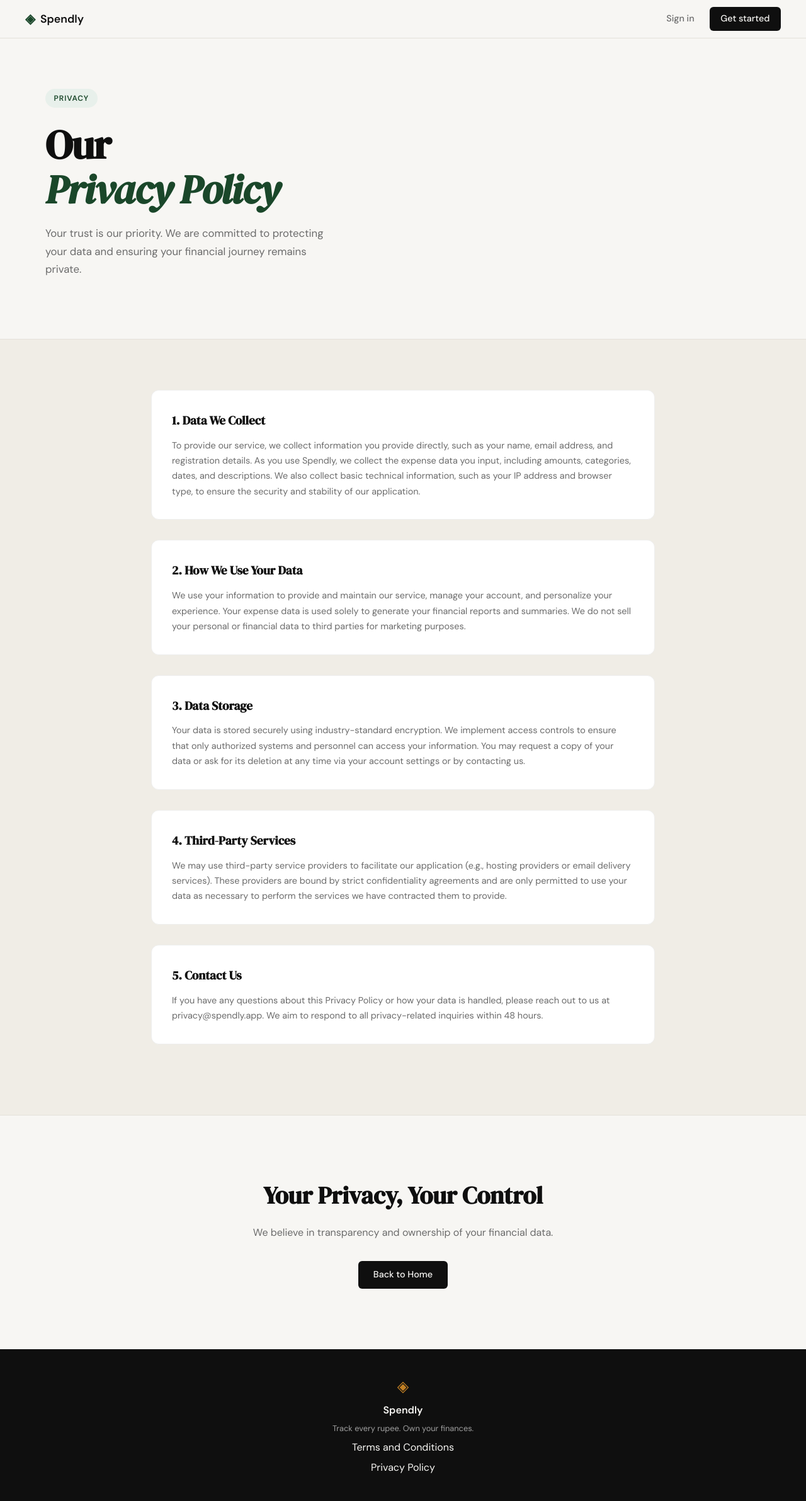
After one commit to harshchaudhary0124-eng/spendly, a Flask app: page /policy in a window 1280 px wide. The commit adds this page. Shown: the whole page at 63% size. Run offline with Flask 3, Linux system fonts and the light colour scheme.

Commit message:
added privay policy page and route

```diff
--- a/app.py
+++ b/app.py
@@ -25,6 +25,11 @@ def login():
 @app.route("/terms")
 def terms():
     return render_template("terms.html")
+
+
+@app.route("/policy")
+def policy():
+    return render_template("privacy.html")
 
 
 # ------------------------------------------------------------------ #
--- a/templates/base.html
+++ b/templates/base.html
@@ -35,7 +35,7 @@
             <span class="footer-name">Spendly</span>
             <p class="footer-copy">Track every rupee. Own your finances.</p>
             <a href="{{ url_for('terms') }}">Terms and Conditions</a>
-            <a href="#">Privacy Policy</a>
+            <a href="{{ url_for('policy') }}">Privacy Policy</a>
         </div>
     </footer>
 
--- /dev/null
+++ b/templates/privacy.html
@@ -0,0 +1,56 @@
+{% extends "base.html" %}
+
+{% block title %}Privacy Policy — Spendly{% endblock %}
+
+{% block content %}
+<section class="hero">
+    <div class="hero-inner">
+        <div class="hero-badge">Privacy</div>
+        <h1 class="hero-title">
+            Our <br>
+            <em>Privacy Policy</em>
+        </h1>
+        <p class="hero-subtitle">
+            Your trust is our priority. We are committed to protecting
+            your data and ensuring your financial journey remains private.
+        </p>
+    </div>
+</section>
+
+<section class="features">
+    <div class="features-inner" style="display: block; text-align: left; max-width: 800px; margin: 0 auto;">
+        <div class="feature-card" style="display: block; margin-bottom: 2rem; padding: 2rem; border: 1px solid #eee; border-radius: 12px;">
+            <h3 class="feature-title">1. Data We Collect</h3>
+            <p class="feature-body">To provide our service, we collect information you provide directly, such as your name, email address, and registration details. As you use Spendly, we collect the expense data you input, including amounts, categories, dates, and descriptions. We also collect basic technical information, such as your IP address and browser type, to ensure the security and stability of our application.</p>
+        </div>
+
+        <div class="feature-card" style="display: block; margin-bottom: 2rem; padding: 2rem; border: 1px solid #eee; border-radius: 12px;">
+            <h3 class="feature-title">2. How We Use Your Data</h3>
+            <p class="feature-body">We use your information to provide and maintain our service, manage your account, and personalize your experience. Your expense data is used solely to generate your financial reports and summaries. We do not sell your personal or financial data to third parties for marketing purposes.</p>
+        </div>
+
+        <div class="feature-card" style="display: block; margin-bottom: 2rem; padding: 2rem; border: 1px solid #eee; border-radius: 12px;">
+            <h3 class="feature-title">3. Data Storage</h3>
+            <p class="feature-body">Your data is stored securely using industry-standard encryption. We implement access controls to ensure that only authorized systems and personnel can access your information. You may request a copy of your data or ask for its deletion at any time via your account settings or by contacting us.</p>
+        </div>
+
+        <div class="feature-card" style="display: block; margin-bottom: 2rem; padding: 2rem; border: 1px solid #eee; border-radius: 12px;">
+            <h3 class="feature-title">4. Third-Party Services</h3>
+            <p class="feature-body">We may use third-party service providers to facilitate our application (e.g., hosting providers or email delivery services). These providers are bound by strict confidentiality agreements and are only permitted to use your data as necessary to perform the services we have contracted them to provide.</p>
+        </div>
+
+        <div class="feature-card" style="display: block; margin-bottom: 2rem; padding: 2rem; border: 1px solid #eee; border-radius: 12px;">
+            <h3 class="feature-title">5. Contact Us</h3>
+            <p class="feature-body">If you have any questions about this Privacy Policy or how your data is handled, please reach out to us at privacy@spendly.app. We aim to respond to all privacy-related inquiries within 48 hours.</p>
+        </div>
+    </div>
+</section>
+
+<section class="cta-section">
+    <div class="cta-inner">
+        <h2 class="cta-title">Your Privacy, Your Control</h2>
+        <p class="cta-body">We believe in transparency and ownership of your financial data.</p>
+        <a href="{{ url_for('landing') }}" class="btn-primary">Back to Home</a>
+    </div>
+</section>
+{% endblock %}
```
